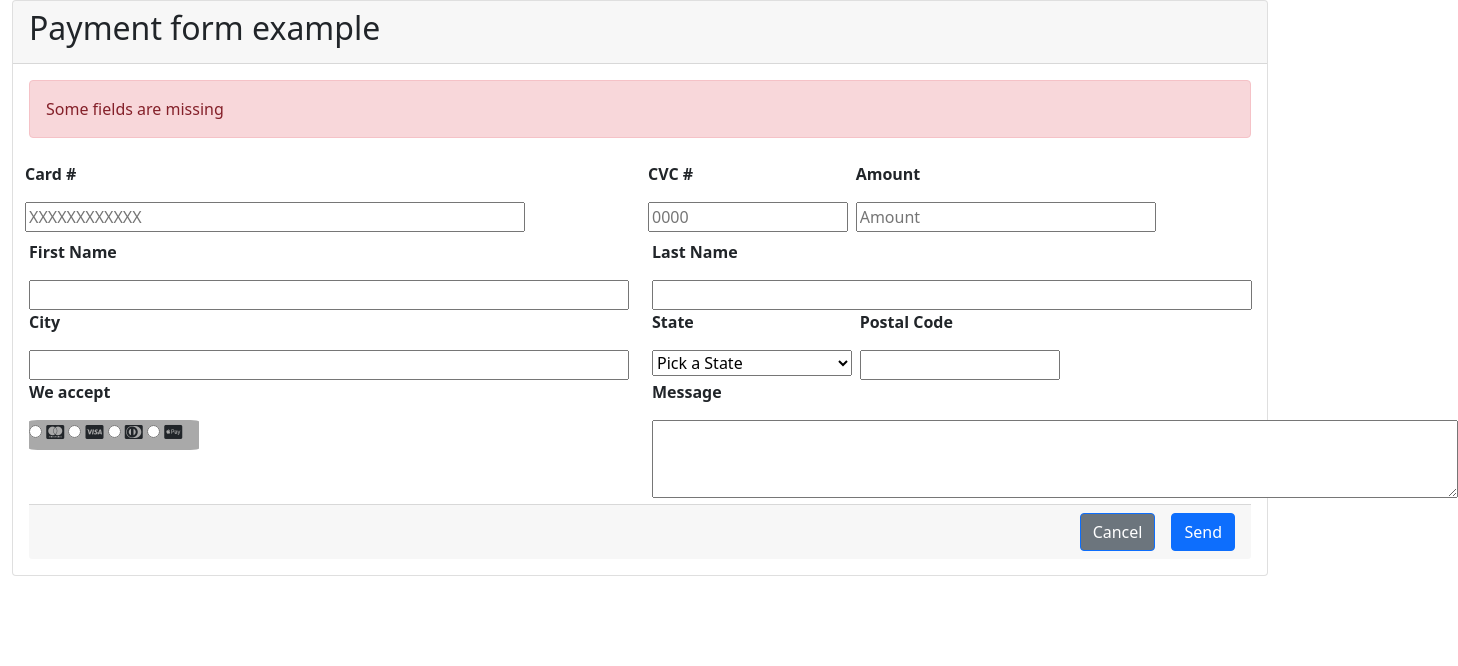
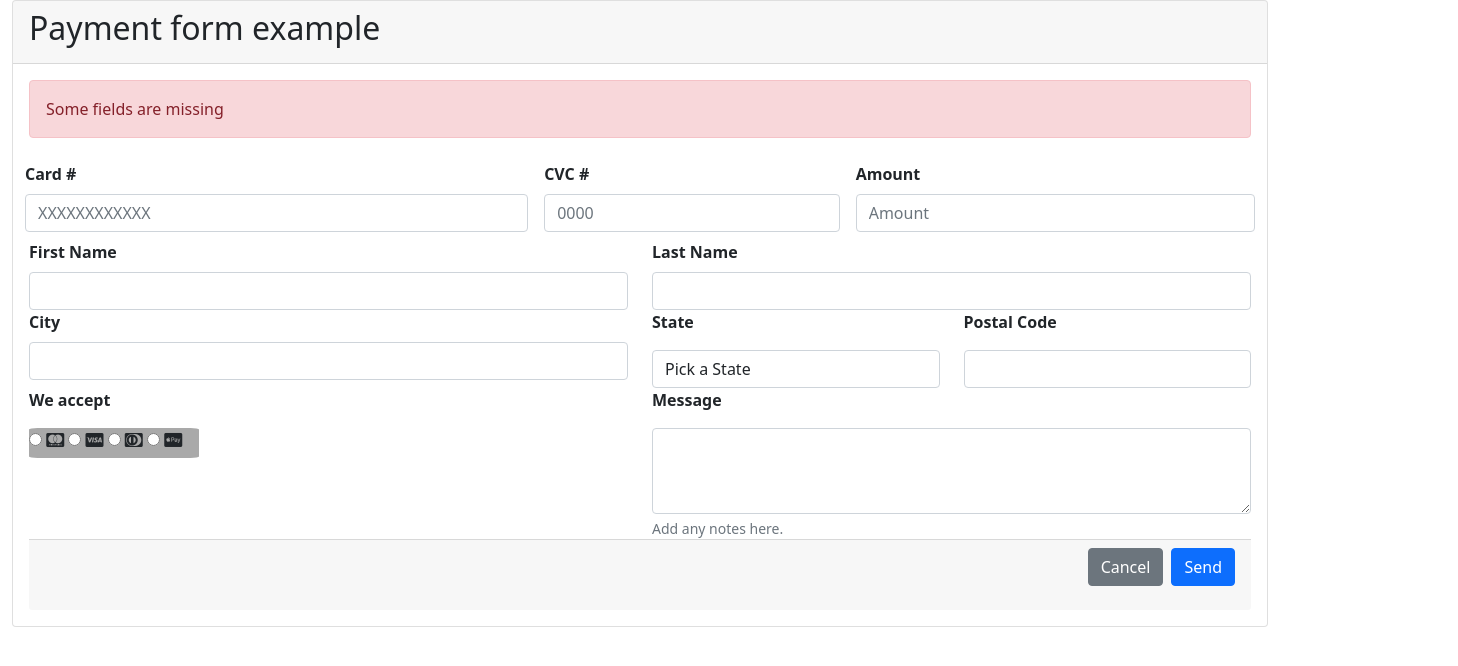
Before and after one commit to 4GeeksAcademy/marioinput, a plain HTML site: page index.html in a window 1280 px wide. Shown: the whole page, 1458 px wide, since content can reach past the window. Drawn offline with nearby package versions, Linux system fonts and the light colour scheme.

Commit message:
first commit

```diff
--- a/index.html
+++ b/index.html
@@ -9,6 +9,7 @@
     <link rel="stylesheet" href="https://cdnjs.cloudflare.com/ajax/libs/font-awesome/6.6.0/css/all.min.css" integrity="sha512-Kc323vGBEqzTmouAECnVceyQqyqdsSiqLQISBL29aUW4U/M7pSPA/gEUZQqv1cwx4OnYxTxve5UMg5GT6L4JJg==" crossorigin="anonymous" referrerpolicy="no-referrer" />
 </head>
 <body>
+    <form>
         <div class="container-fluid ">
             <div class="card m-10">
                 <div class="card-header">
@@ -19,53 +20,66 @@
                         Some fields are missing
                       </div>
                       <div class="row">
-                    <div class="col-6 p-2 ">
-                        <p><strong>Card #</strong></p>
-                        <input type="text" name="Name" placeholder="XXXXXXXXXXXX"  style="width: 500px;"/>
+                        <div class="col-5 p-2 ">
+
+                                <label for="exampleInputEmail1" class="form-label"><strong>Card #</strong></label>
+                                <input type="text" class="form-control" id="exampleInputEmail1" placeholder="XXXXXXXXXXXX">
+
                         </div>
-                    <div class="col-2 p-2">
-                        <p><strong>CVC #</strong></p>
-                        <input type="text" name="Name" placeholder="0000" style="width: 200px;" />
+                        <div class="col-3 p-2">
+
+                                <label for="exampleInputEmail1" class="form-label"><strong>CVC #</strong></label>
+                                <input type="email" class="form-control" id="exampleInputEmail1" placeholder="0000">
+
                         </div>
                         <div class="col-4 p-2">
-                        <p><strong>Amount</strong></p>
-                        <input type="text" name="Amount" placeholder="Amount" style="width: 300px;" />
+
+                                <label for="exampleInputEmail1" class="form-label"><strong>Amount</strong></label>
+                                <input type="text" class="form-control" id="exampleInputEmail1" placeholder="Amount">
+
+
                         </div>
                 </div>
                 <div class="row">
                     <div class="col-6">
-                    <p><strong>First Name</strong></p>
-                    <input type="text" name="Name"  style="width: 600px;" />
+
+                            <label for="exampleInputEmail1" class="form-label"><strong>First  Name</strong></label>
+                            <input type="email" class="form-control" id="exampleInputEmail1">
+
                     </div>
                     <div class="col-6">
-                    <p><strong>Last Name</strong></p>
-                    <input type="text" name="Name" style="width: 600px;" />
+
+                            <label for="exampleInputEmail1" class="form-label"><strong>Last Name</strong></label>
+                            <input type="email" class="form-control" id="exampleInputEmail1" aria-describedby="emailHelp">
+
                 </div>
                 </div>
                 <div class="row">
+
                         <div class="col-6">
-                    <p><strong>City</strong></p>
-                    <input type="text" name="Name" style="width: 600px;"  />
+                        <label for="exampleInputEmail1" class="form-label"><strong>City</strong></label>
+                        <input type="text" class="form-control" id="exampleInputEmail1" aria-describedby="emailHelp">
+
                     </div>
-                <div class="col-2">
+                    <div class="col-3">
                         <p><strong>State</strong></p>
-                    <select name="color" style="width: 200px;">
+                        <select name="color" class="form-control">
                              <option value="pick a state">Pick a State </option>
                              <option value="Texas">Texas</option>
                              <option value="New York">New York</option>
                              <option value="California">California</option>
                              </select>
                     </div>
-                <div class="col-2">
+                    <div class="col-3">
                         <p><strong>Postal Code</strong></p>
-                    <input type="text" name="Name" style="width: 200px;"/>
+                        <input type="text" name="Name" class="form-control"/>
                     </div>
                 </div>
                 <div class="row">
                     <div class="col-6">
                         <p><strong>We accept</strong></p>
                         <div class="payment-methods">
-                        <input type="radio" name="card" value="card" />
+                            <input type="radio" name="card" value="card"  />
                             <label for="card"><i class="fa-brands fa-cc-mastercard"></i></label>
                             <input type="radio" name="card" value="card" />
                             <label for="card"><i class="fa-brands fa-cc-visa"></i></label>
@@ -77,19 +91,24 @@
                     </div>
                     <div class="col-6">
                         <p><strong>Message</strong></p>
-                    <textarea name="comments" cols="85" rows="3"></textarea>
+                        <textarea name="comments" cols="85" rows="3" class="form-control"></textarea>
+                        <div id="emailHelp" class="form-text">Add any notes here.</div>
                     </div>
                 </div>
                 <div class="card-footer text-body-secondary">
-                <div class="d-grid gap-2 d-md-flex justify-content-md-end">
-                    <button class="btn btn-primary me-md-2 bg-secondary" type="button">Cancel</button>
-                    <button class="btn btn-primary" type="button">Send</button>
+                    <div class="  d-grid gap-2 d-md-flex justify-content-md-end">
+                        <button type="reset" class="btn btn-secondary mb-3">Cancel</button>
+                      <div class="  d-grid gap-2 d-md-flex justify-content-md-end ">
+                        <button type="submit" class="btn btn-primary mb-3">Send</button>
                       </div>
                     </div>
                 </div>
               </div>
         </div>
         </div>
+        </form>
+
+
 
 </body>
 </html>
```
Lines whose indentation alone changed are shown as unchanged.
